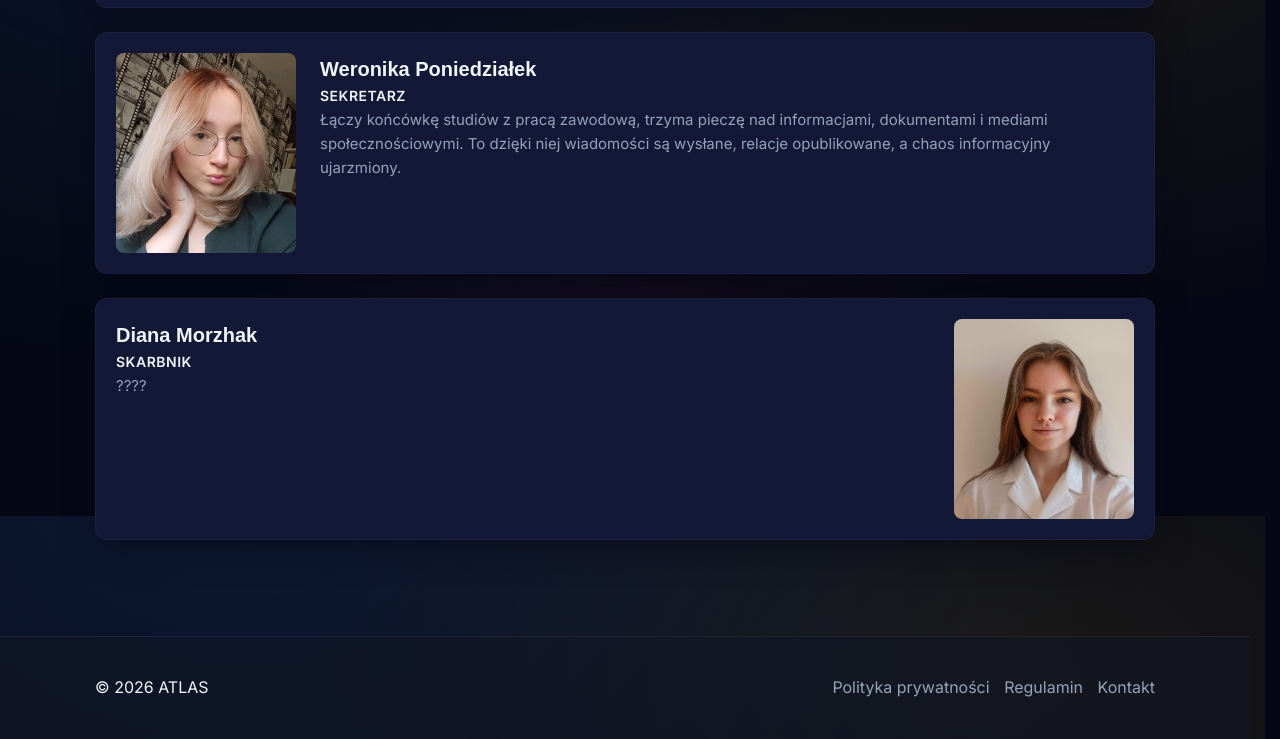
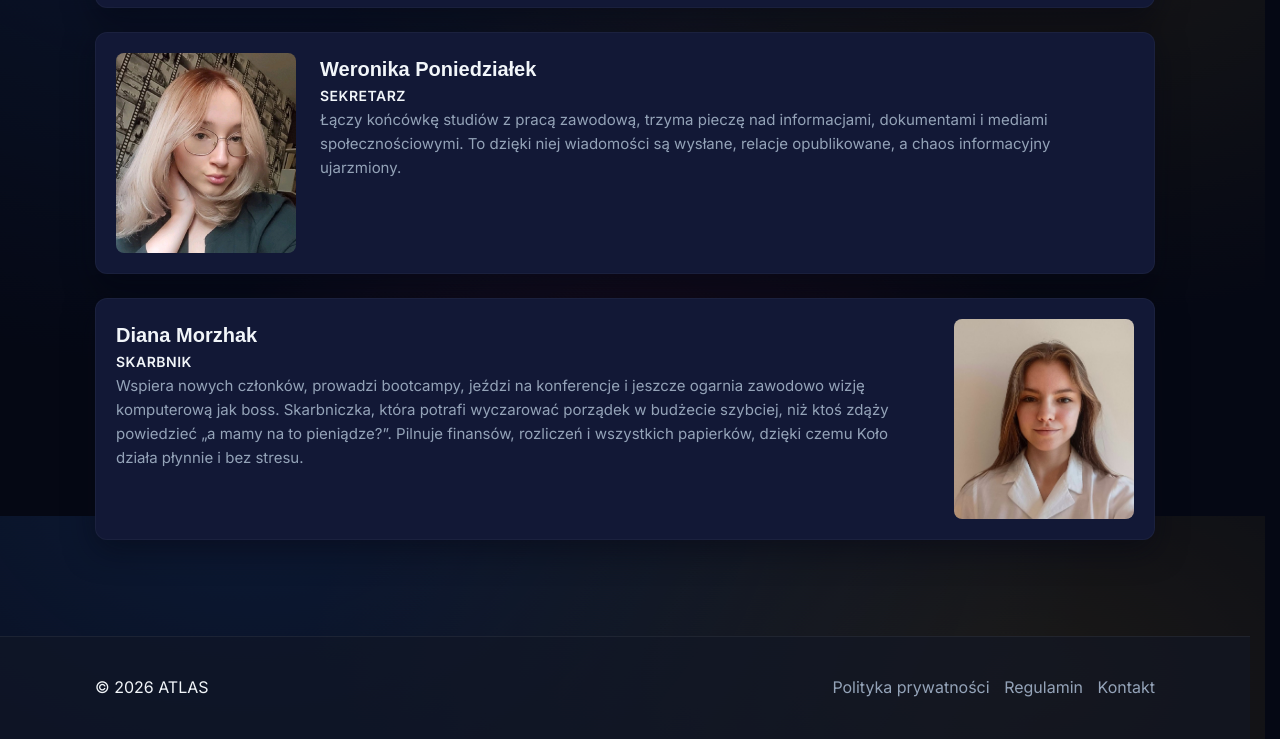
Before and after one commit to mateuszwalo/atlas_webpage, a plain HTML site: page zarzad.html in a window 1280 px wide. Shown: the part 1884-2623 px from the top of the page. Drawn offline with Linux system fonts and the light colour scheme; a web font is replaced by a local one.

Commit message:
upload bio Diany

```diff
--- a/zarzad.html
+++ b/zarzad.html
@@ -98,7 +98,7 @@
         </div>
 
         <div>
-          <p class="member-bio">????</p>
+          <p class="member-bio">Wspiera nowych członków, prowadzi bootcampy, jeździ na konferencje i jeszcze ogarnia zawodowo wizję komputerową jak boss. Skarbniczka, która potrafi wyczarować porządek w budżecie szybciej, niż ktoś zdąży powiedzieć „a mamy na to pieniądze?”. Pilnuje finansów, rozliczeń i wszystkich papierków, dzięki czemu Koło działa płynnie i bez stresu.</p>
         </div>
       </section>
 
```
